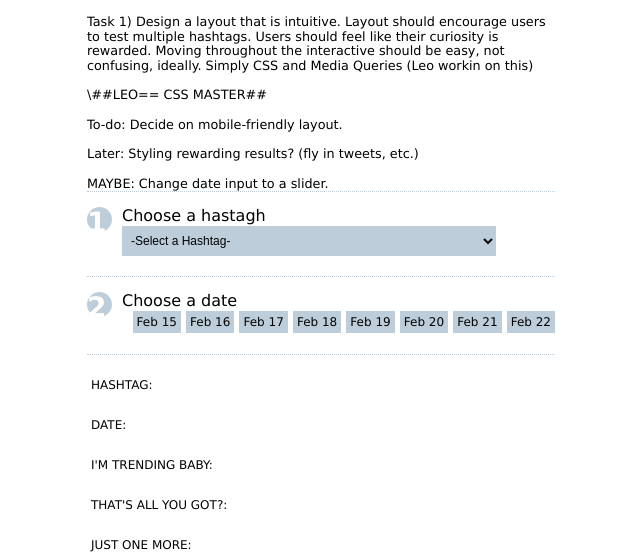
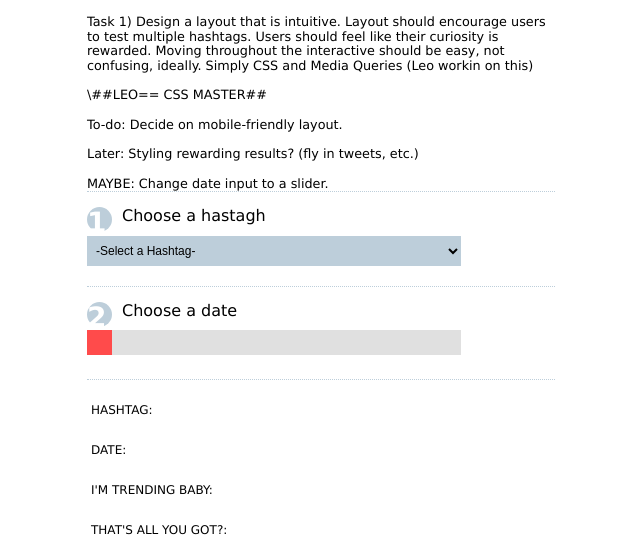
Before and after one commit to lucapowelljournalism/twitterinteractive, a plain HTML site: page index.html in a window 1280 px wide. Shown: the part 221-781 px from the top of the page, without its empty margins (319-959 px from the left). Drawn offline with nearby package versions, Linux system fonts and the light colour scheme.

Commit message:
added slider

```diff
--- a/index.html
+++ b/index.html
@@ -77,7 +77,13 @@
           <!--div for each filter-->
           <div class="numero"><span>2 </span>Choose a date</div>
 
-          <div class="calendar">
+          <div class="slidecontainer">
+            <input type="range" min="15" max="46" value="0" class="slider" id="myRange">
+          </div>
+
+          <!--
+              <div class="calendar">
+            </div>
             <ul>
               <li class="datebutton" id="feb15">Feb 15</li>
               <li class="datebutton" id="feb16">Feb 16</li>
@@ -88,14 +94,14 @@
               <li class="datebutton" id="feb21">Feb 21</li>
               <li class="datebutton" id="feb22">Feb 22</li>
 
-              <!-- basic slider code, to be activated soon
+             basic slider code, to be activated soon
               <div class="slidecontainer">
                 <input type="range" min="1" max="100" value="50" class="slider" id="myRange">
               </div>-->
-          </div>
         </div>
+      </div>
 
-        <!--<div class="frame"
+      <!--<div class="frame"
           <div class="numero"><span>3</span>Choose a language</div>
 
           <select class="filter">
@@ -106,7 +112,7 @@
             <option value="French">French</option>
           </select>-->
 
-      </div>
+
 
 
       <!--for design purposes, I added a div here which format the output section: twittercontainer.
@@ -125,6 +131,7 @@
 
         <div class="container output">
           <p>I'm trending baby: <span id="trendingoutput"></span></p>
+
         </div>
 
         <div class="container output">
@@ -175,7 +182,7 @@
         <br><br> - Below the map (while we don't have geocode)
       </div>
 
-    </div>
+
     </div>
 
     <!-- the jQuery library. You need this to be able to use jQuery ($) -->
--- a/main.js
+++ b/main.js
@@ -15,3 +15,28 @@ $(".filter").on("change", function (e) { // Takes a hashtag input.
 		console.log("Publishing corresponding tweets!") //checks and writes both.
 	};
 });
+
+$("body").on("change", ".slider", function (e) {
+	//const hsearch = e.target;
+
+	const sliderValue = $(e.target).val();
+
+
+
+	var newDate = new Date(2020, 02, 15);
+	newDate.setDate(sliderValue);
+
+	month = newDate.toLocaleString('default', { month: 'long' });;
+	day = newDate.getDate();
+	year = newDate.getFullYear();
+	var finalDate = month + " " + day + " " + year
+	year;
+
+	console.log(finalDate)
+	$("#dateoutput").text(finalDate);
+});
+
+
+
+
+//	console.log(`img\/${hsearch}.png`)
--- a/style.css
+++ b/style.css
@@ -115,6 +115,10 @@ html, body {
         width: 100%;
     }
 
+    .numero {
+        padding-bottom: 10px;
+    }
+
     .numero span {
         border-radius: 20px;
         width: 25px;
@@ -143,6 +147,37 @@ html, body {
         margin-left: 0px;
         padding: 0px;
     }
+
+    .slidecontainer {
+        display: inline;
+        height: 20px;
+        width: 90%;
+        margin: auto 0;
+        text-align: center;
+    }
+
+    .slider {
+        -webkit-appearance: none;
+        appearance: none;
+        width: 80%;
+        height: 25px;
+        background: #d3d3d3;
+        outline: none;
+        opacity: 0.7;
+        -webkit-transition: .2s;
+        transition: opacity .2s;
+    }
+
+    .slider::-webkit-slider-thumb {
+        -webkit-appearance: none;
+        appearance: none;
+        width: 25px;
+        height: 25px;
+        background: red;
+        cursor: pointer;
+    }
+
+    /*Slider CSS code courtey of w3schools.com*/
 }
 
 /*------Webpage layout for Medium Size-----*/
```
